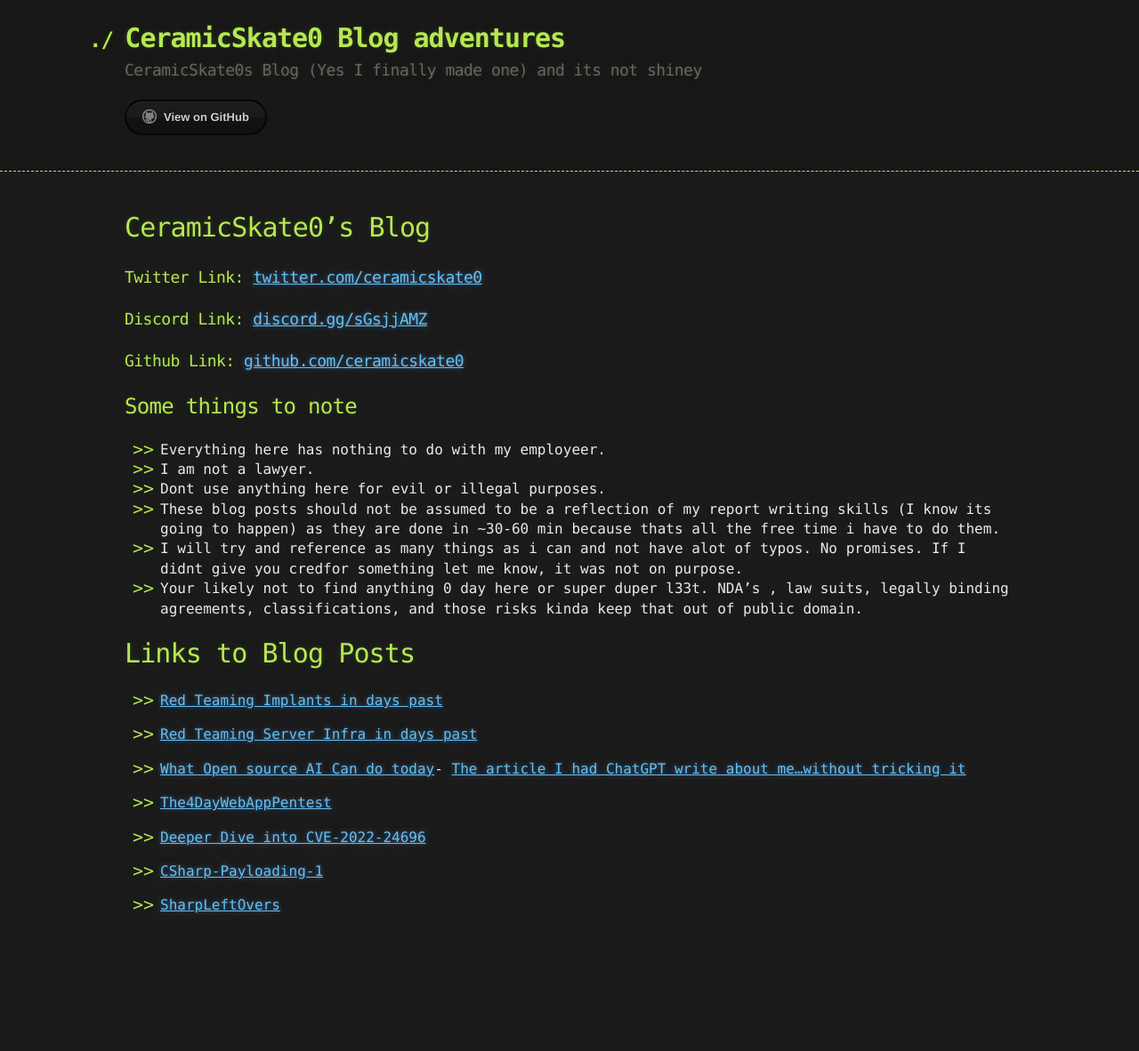
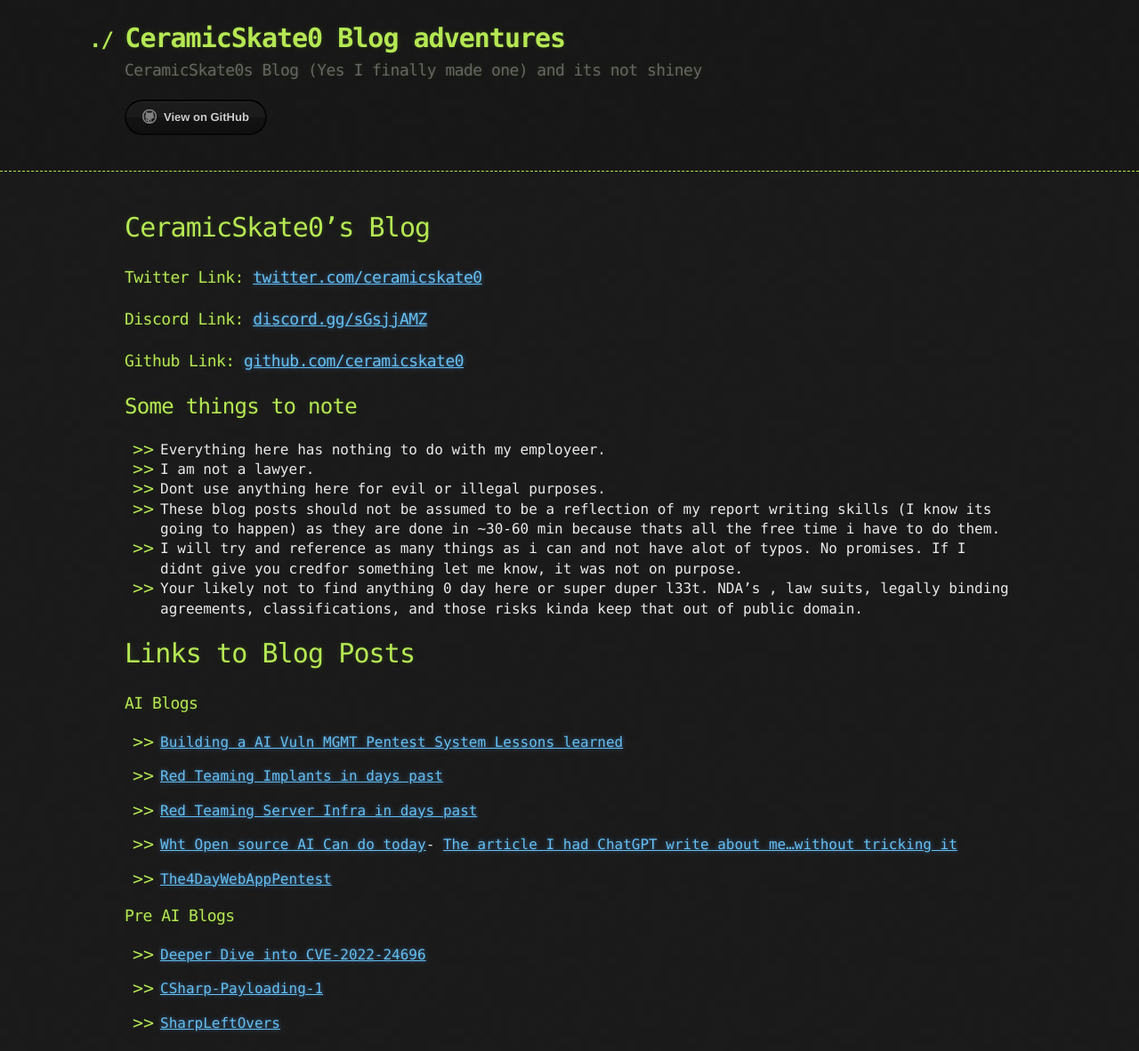
Before and after one commit to ceramicskate0/ceramicskate0.github.io, a Jekyll site: the page built from index.md, in a window 1280 px wide. Shown: the whole page at 89% size. Built offline with Jekyll 4.4.1, drawn with Linux system fonts in a browser that asks for light colours; our own code applies the rules of GitHub Pages for plain Markdown files; before the commit the page ends 1050 px from its top, so only the background shows below that.

Commit message:
Update index.md

```diff
--- a/index.md
+++ b/index.md
@@ -17,13 +17,18 @@ layout: default
 
 # Links to Blog Posts
 
+### AI Blogs
+- [Building a AI Vuln MGMT Pentest System Lessons learned](./AI_VM_APPSEC_RESEARCH/html)
+
 - [Red Teaming Implants in days past](./TheNotSoOldDaysOfRedTeaming.html)
 
 - [Red Teaming Server Infra in days past](./RedTeamingInfraThoughts.html)
 
-- [What Open source AI Can do today](./AI_VM_APPSEC_RESEARCH.html)- [The article I had ChatGPT write about me...without tricking it](./The-Article-about-mechatgpt-wrote.html)
+- [Wht Open source AI Can do today](./AI_VM_APPSEC_RESEARCH.html)- [The article I had ChatGPT write about me...without tricking it](./The-Article-about-mechatgpt-wrote.html)
 
 - [The4DayWebAppPentest](./The4DayWebAppPentest.html)
+
+### Pre AI Blogs
 
 - [Deeper Dive into CVE-2022-24696](./CVE-2022-24696.html)
 
```
